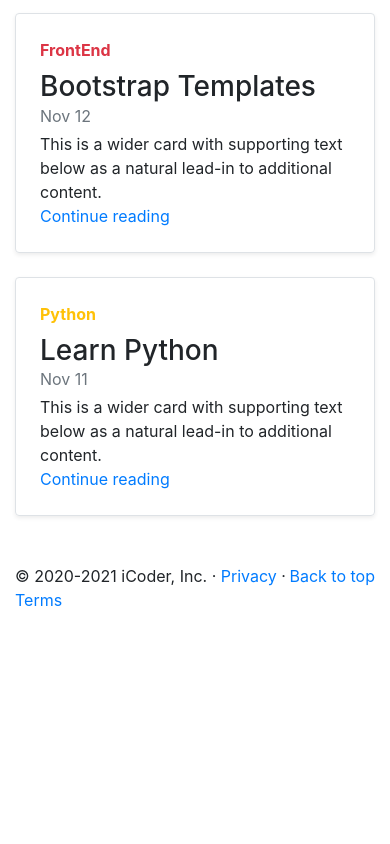
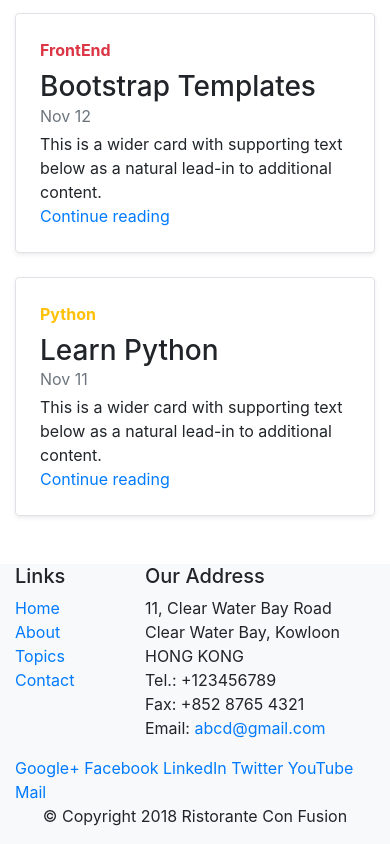
Before and after one commit to geeks5551/iCoderBootStrap, a plain HTML site: page index.html in a window 390 px wide. Shown: the part 724-1568 px from the top of the page. Before the commit the page ends 1352 px from the top, so only its background shows below. Drawn offline with nearby package versions, Linux system fonts and the light colour scheme.

Commit message:
Make Responsive Footer

```diff
--- a/index.html
+++ b/index.html
@@ -261,21 +261,57 @@
             </div>
         </div>
     </div>
-    <footer class="container">
-        <p class="float-right"><a href="#">Back to top</a></p>
-        <p>© 2020-2021 iCoder, Inc. · <a href="#">Privacy</a> · <a href="#">Terms</a></p>
+    <footer class="footer bg-light">
+        <div class="container">
+            <div class="row">
+                <div class="col-4 offser-1 col-sm-2">
+                    <h5>Links</h5>
+                    <ul class="list-unstyled">
+                        <li><a href="index.html">Home</a></li>
+                        <li><a href="about.html">About</a></li>
+                        <li><a href="tutorial.html">Topics</a></li>
+                        <li><a href="contact.html">Contact</a></li>
+                    </ul>
+                </div>
+                <div class="col-7 col-sm-5">
+                    <h5>Our Address</h5>
+                    <address>
+                        11, Clear Water Bay Road<br>
+                        Clear Water Bay, Kowloon<br>
+                        HONG KONG<br>
+                        Tel.: +123456789<br>
+                        Fax: +852 8765 4321<br>
+                        Email: <a href="mailto:abcd@gmail.com">abcd@gmail.com</a>
+                    </address>
+                </div>
+                <div class="col-12 col-sm-4 align-self-center">
+                    <div>
+                        <a href="http://google.com/+">Google+</a>
+                        <a href="http://www.facebook.com/profile.php?id=">Facebook</a>
+                        <a href="http://www.linkedin.com/in/">LinkedIn</a>
+                        <a href="http://twitter.com/">Twitter</a>
+                        <a href="http://youtube.com/">YouTube</a>
+                        <a href="mailto:">Mail</a>
+                    </div>
+                </div>
+            </div>
+            <div class="row justify-content-center">
+                <div class="col-auto">
+                    <p>© Copyright 2018 Ristorante Con Fusion</p>
+                </div>
+            </div>
+        </div>
     </footer>
-    <!-- Optional JavaScript -->
-    <!-- jQuery first, then Popper.js, then Bootstrap JS -->
+
     <script src="https://code.jquery.com/jquery-3.4.1.slim.min.js"
-        integrity="sha384-J6qa4849blE2+poT4WnyKhv5vZF5SrPo0iEjwBvKU7imGFAV0wwj1yYfoRSJoZ+n"
-        crossorigin="anonymous"></script>
+        integrity="sha384-J6qa4849blE2+poT4WnyKhv5vZF5SrPo0iEjwBvKU7imGFAV0wwj1yYfoRSJoZ+n" crossorigin="anonymous">
+    </script>
     <script src="https://cdn.jsdelivr.net/npm/popper.js@1.16.0/dist/umd/popper.min.js"
-        integrity="sha384-Q6E9RHvbIyZFJoft+2mJbHaEWldlvI9IOYy5n3zV9zzTtmI3UksdQRVvoxMfooAo"
-        crossorigin="anonymous"></script>
+        integrity="sha384-Q6E9RHvbIyZFJoft+2mJbHaEWldlvI9IOYy5n3zV9zzTtmI3UksdQRVvoxMfooAo" crossorigin="anonymous">
+    </script>
     <script src="https://stackpath.bootstrapcdn.com/bootstrap/4.4.1/js/bootstrap.min.js"
-        integrity="sha384-wfSDF2E50Y2D1uUdj0O3uMBJnjuUD4Ih7YwaYd1iqfktj0Uod8GCExl3Og8ifwB6"
-        crossorigin="anonymous"></script>
+        integrity="sha384-wfSDF2E50Y2D1uUdj0O3uMBJnjuUD4Ih7YwaYd1iqfktj0Uod8GCExl3Og8ifwB6" crossorigin="anonymous">
+    </script>
 </body>
 
 </html>
```
